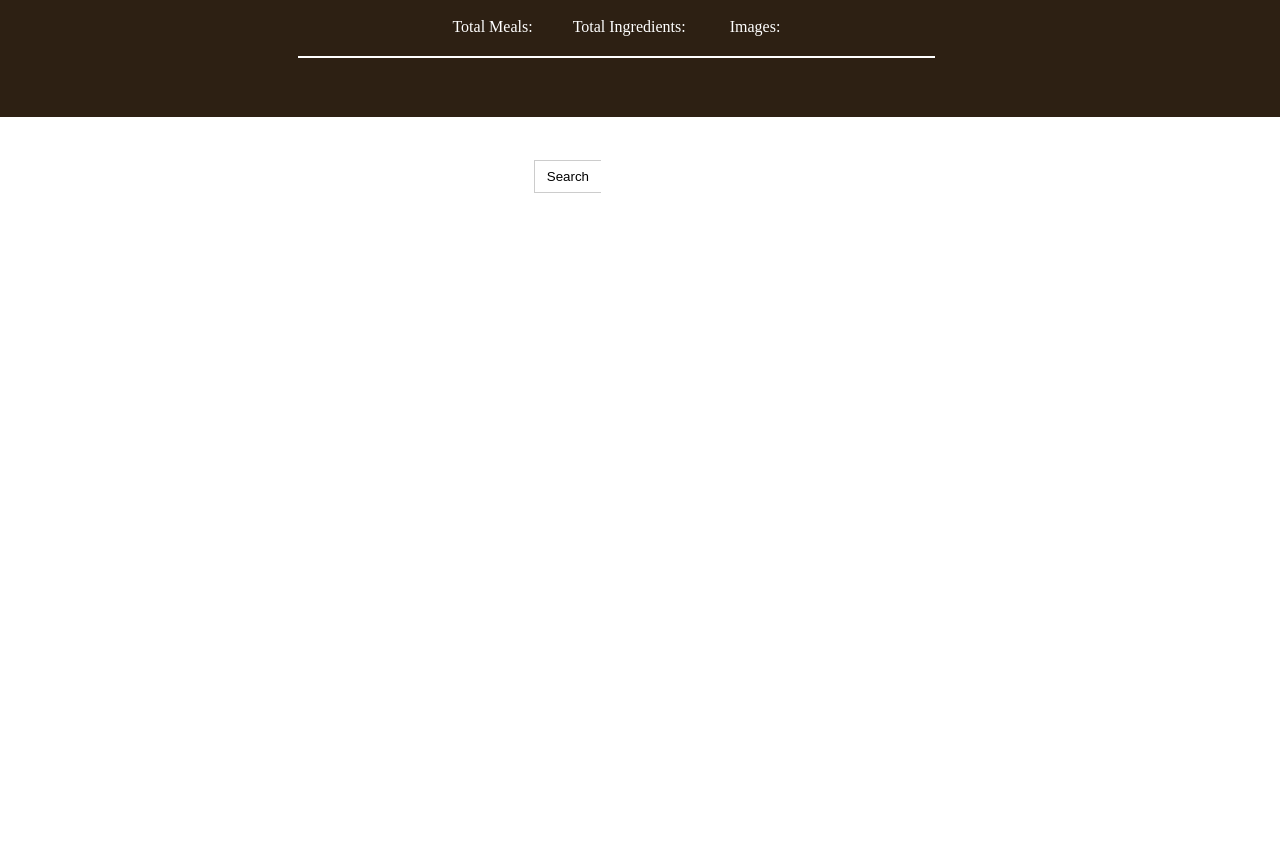
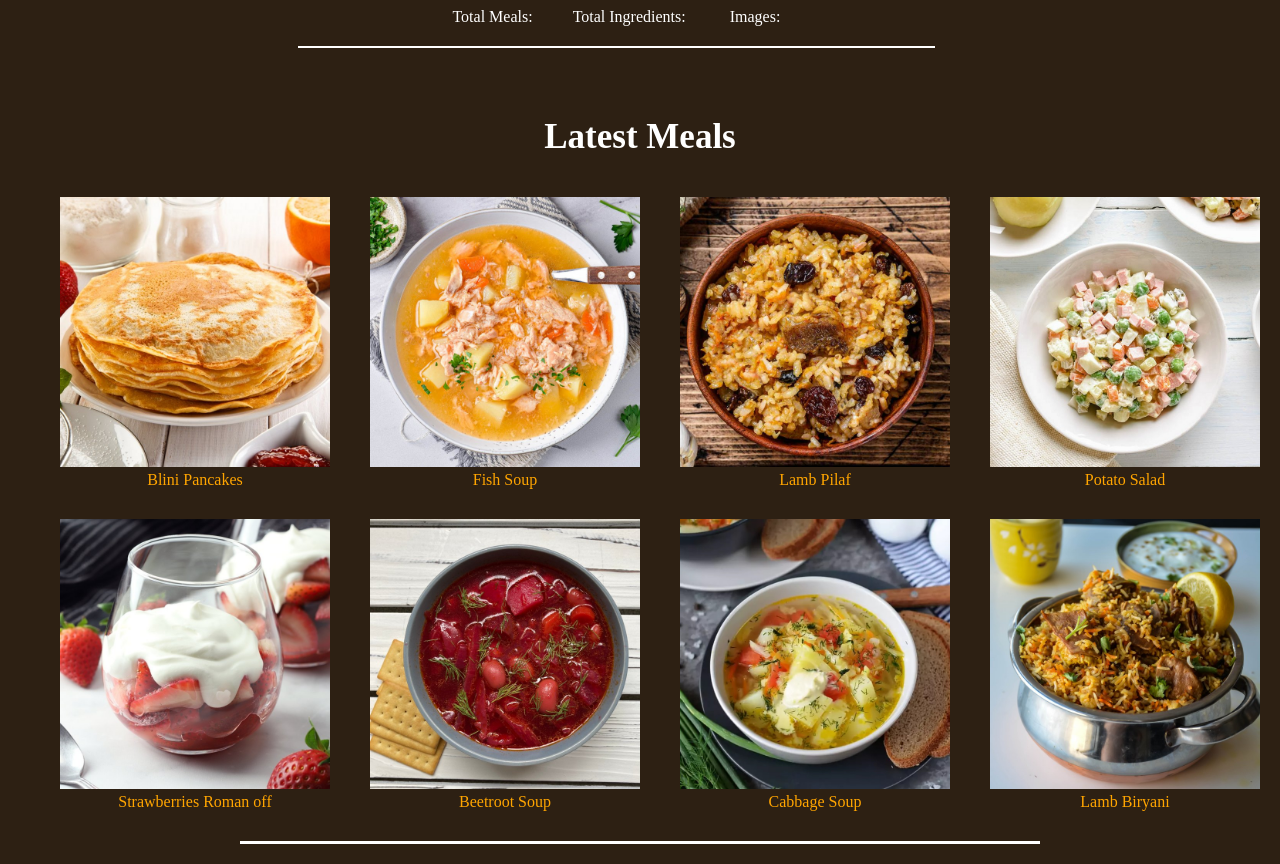
Before and after one commit to BerkayDarga/meal-catalog, a React (Vite) app: page / in a window 1280 px wide. Shown: the part 378-1242 px from the top of the page. Before the commit the page ends 800 px from the top, so only its background shows below. Built offline with nearby package versions, Linux system fonts and the light colour scheme; data requests are answered from the project's data file.

Commit message:
json dosyasına farklı kategoriler eklendi. yemekler json dosyasından çekildi.home sayfasında görüntülendi ve css tasarımları yapıldı

```diff
--- a/src/App.css
+++ b/src/App.css
@@ -20,6 +20,8 @@
   justify-content: center;
   padding-top: 30px;
   padding-bottom: 40px;
+  flex-direction: column;
+  align-items: center;
 }
 
 .center {
@@ -102,7 +104,6 @@
 
 .title {
   font-size: 35px;
-  margin-bottom: 10px;
 }
 
 .inputContainer {
@@ -114,14 +115,13 @@
 }
 
 .search-button {
-  position: absolute;
   cursor: pointer;
   padding: 8px 12px;
   border: 1px solid #ccc;
   border-right: none;
   background-color: #fff;
   color: black;
-  bottom:229.5px;
+  bottom: 479.5px;
   right: 679px;
 
 }
@@ -147,3 +147,64 @@
 .text-primary {
   margin-bottom: 20px;
 }
+
+.title h4 {
+  display: flex;
+  justify-content: center;
+  color: #fff;
+  background-color: #2d2013;
+}
+
+.mealContainer {
+  padding-top: 40px;
+  background-color: #2d2013;
+  display: flex;
+  align-items: center;
+  justify-content: center;
+  flex-wrap: wrap;
+  position: relative;
+  padding-bottom: 20px;
+}
+
+.mealContainer::after {
+  content: "";
+  left: 0;
+  bottom: 0;
+  width: 800px;
+  height: 3px; /* Çizgi kalınlığı */
+  background-color: #fff; /* Çizgi rengi */
+}
+
+.mealSection {
+  display: inline-block;
+  margin-left: 40px;
+  margin-bottom: 30px;
+  text-align: center;
+}
+
+.mealItems {
+  display: inline;
+
+}
+
+.mealSection img {
+  width: 270px;
+  height: 270px;
+}
+
+.mealSection p {
+  color: orange;
+}
+
+.mealSection p:hover {
+  color: rgb(255, 99, 42);
+}
+
+.mealSection button {
+  background: none;
+  border: none;
+  padding: 0;
+  margin: 0;
+  font: inherit;
+  cursor: pointer;
+}
--- a/src/db.json
+++ b/src/db.json
@@ -17,12 +17,12 @@
         },
         {
             "Id": "4",
-            "Name": "Strawberries Romanoff",
-            "ImageUrl": "/Meals/.png"
+            "Name": "Potato Salad",
+            "ImageUrl": "/Meals/PotatoSalad.png"
         },
         {
             "Id": "5",
-            "Name": "Potato Salad",
+            "Name": "Strawberries Roman off",
             "ImageUrl": "/Meals/StrawberriesRomanoff.png"
         },
         {
@@ -56,61 +56,125 @@
             "ImageUrl": "/Meals/BeefBrisketPotRoast.png"
         },
         {
-            "ıd": "12",
-            "name": "Burek",
+            "Id": "12",
+            "Name": "Burek",
             "ImageUrl": "/Meals/Burek.png"
         }
     ],
-    "Ingredients":[
+    "latestMeals": [
         {
-            "Id":"1",
-            "Name":"Rice",
-            "IngredientImage":"Rice.png"
+            "Id": "1",
+            "Name": "Blini Pancakes",
+            "ImageUrl": "/Meals/BliniPancakes.png"
         },
         {
-            "Id":"2",
-            "Name":"Egg",
-            "IngredientImage":"Egg.png"
+            "Id": "2",
+            "Name": "Fish Soup",
+            "ImageUrl": "/Meals/FishSoup.png"
         },
         {
-            "Id":"3",
-            "Name":"Minced Beef",
-            "IngredientImage":"MincedBeef.png"
+            "Id": "3",
+            "Name": "Lamb Pilaf",
+            "ImageUrl": "/Meals/LambPilaf.png"
         },
         {
-            "Id":"4",
-            "Name":"Olive Oil",
-            "IngredientImage":""
+            "Id": "4",
+            "Name": "Potato Salad",
+            "ImageUrl": "/Meals/PotatoSalad.png"
         },
         {
-            "Id":"5",
-            "Name":"Strawberries",
-            "IngredientImage":""
+            "Id": "5",
+            "Name": "Strawberries Roman off",
+            "ImageUrl": "/Meals/StrawberriesRomanoff.png"
         },
         {
-            "Id":"6",
-            "Name":"Butter",
-            "IngredientImage":""
+            "Id": "6",
+            "Name": "Beetroot Soup",
+            "ImageUrl": "/Meals/BeetrootSoup.png"
         },
         {
-            "Id":"7",
-            "Name":"Garlic",
-            "IngredientImage":""
+            "Id": "7",
+            "Name": "Cabbage Soup",
+            "ImageUrl": "/Meals/CabbageSoup.png"
         },
         {
-            "Id":"8",
-            "Name":"Potatoes",
-            "IngredientImage":""
+            "Id": "8",
+            "Name": "Lamb Biryani",
+            "ImageUrl": "/Meals/LambBiryani.png"
+        }
+    ],
+    "Ingredients": [
+        {
+            "Id": "1",
+            "Name": "Rice",
+            "IngredientImage": "Rice.png"
         },
         {
-            "Id":"9",
-            "Name":"Chicken Breasts",
-            "IngredientImage":""
+            "Id": "2",
+            "Name": "Egg",
+            "IngredientImage": "Egg.png"
         },
         {
-            "Id":"10",
-            "Name":"Beef Brisket",
-            "IngredientImage":""
+            "Id": "3",
+            "Name": "Minced Beef",
+            "IngredientImage": "MincedBeef.png"
+        },
+        {
+            "Id": "4",
+            "Name": "Olive Oil",
+            "IngredientImage": "OliveOil.png"
+        },
+        {
+            "Id": "5",
+            "Name": "Strawberries",
+            "IngredientImage": "Strawberries.png"
+        },
+        {
+            "Id": "6",
+            "Name": "Butter",
+            "IngredientImage": "Butter.png"
+        },
+        {
+            "Id": "7",
+            "Name": "Garlic",
+            "IngredientImage": "Garlic.png"
+        },
+        {
+            "Id": "8",
+            "Name": "Potatoes",
+            "IngredientImage": "Potatoes.png"
+        },
+        {
+            "Id": "9",
+            "Name": "Chicken Breasts",
+            "IngredientImage": "ChickenBreasts.png"
+        },
+        {
+            "Id": "10",
+            "Name": "Beef Brisket",
+            "IngredientImage": "BeefBrisket.png"
+        }
+    ],
+    "popualarIngredients": [
+        {
+            "Id": "5",
+            "Name": "Strawberries",
+            "IngredientImage": "Strawberries.png"
+        },
+        {
+            "Id": "3",
+            "Name": "Minced Beef",
+            "IngredientImage": "MincedBeef.png"
+        },
+        {
+            "Id": "7",
+            "Name": "Garlic",
+            "IngredientImage": "Garlic.png"
+        },
+        {
+            "Id": "10",
+            "Name": "Beef Brisket",
+            "IngredientImage": "BeefBrisket.png"
         }
     ]
 }
--- a/src/homePageComponents/feature.jsx
+++ b/src/homePageComponents/feature.jsx
@@ -1,10 +1,12 @@
 import MealIcon from '../stillImages/meal-icon.png'
-function feature(params) {
+function feature() {
+
     const divStyle = {
         color: "orange",
         backgroundColor: "transparent"
     }
     return (
+        <>
         <div className="feature">
             <div className="center">
                 <img src={MealIcon} />
@@ -22,8 +24,11 @@ function feature(params) {
                     <p className='text-primary'>Currently (54 supporters)</p>
 
                     <div className="divider"></div>
-                    <input className="inputContainer" type="text" />
-                    <button className="search-button">Search</button>
+                    <div>
+                        <input className="inputContainer" type="text" />
+                        <button className="search-button">Search</button>
+                    </div>
+
 
                     <div className="counters">
                         <span>Total Meals:</span>
@@ -39,8 +44,11 @@ function feature(params) {
 
 
             </div>
-
         </div>
+        <div className="title">
+            <h4>Latest Meals</h4>
+        </div>
+        </>
     );
 }
 export default feature;
--- a/src/homePageComponents/home.jsx
+++ b/src/homePageComponents/home.jsx
@@ -1,14 +1,30 @@
 import { useEffect, useState } from 'react';
 import Feature from '../homePageComponents/feature'
 import Footer from '../homePageComponents/footer'
+import Sidebar from '../homePageComponents/sidebar'
 
 function home() {
 
+    const [meals, setMeals] = useState([]);
+
+    useEffect(() => {   //useEffect bileşen ilk render edildiğinde bir kez çalışır
+        fetch("http://localhost:4000/latestMeals")
+            .then(response => response.json())
+            .then(data => setMeals(data))
+            .catch(error => console.log(error))
+    }, []);
 
 
     return (
         <div className="">
             <Feature />
+            <div className="mealContainer">
+                {meals.map(meal => (
+                    <Sidebar image={meal.ImageUrl} name={meal.Name} />
+                ))}
+
+            </div>
+
             <Footer />
         </div>
     );
--- /dev/null
+++ b/src/homePageComponents/popularIngredients.jsx
@@ -0,0 +1,6 @@
+function popularIngredients(ingredients) {
+    return (
+
+    );
+}
+export default popularIngredients;
--- /dev/null
+++ b/src/homePageComponents/sidebar.jsx
@@ -0,0 +1,15 @@
+function sidebar(meals) {
+    const image = meals.image
+    const name = meals.name
+    return (
+        <div className="mealSection">
+            <button>
+                <img src={image} />
+                <p>{name}</p>
+            </button>
+
+        </div>
+    )
+
+}
+export default sidebar;
```
